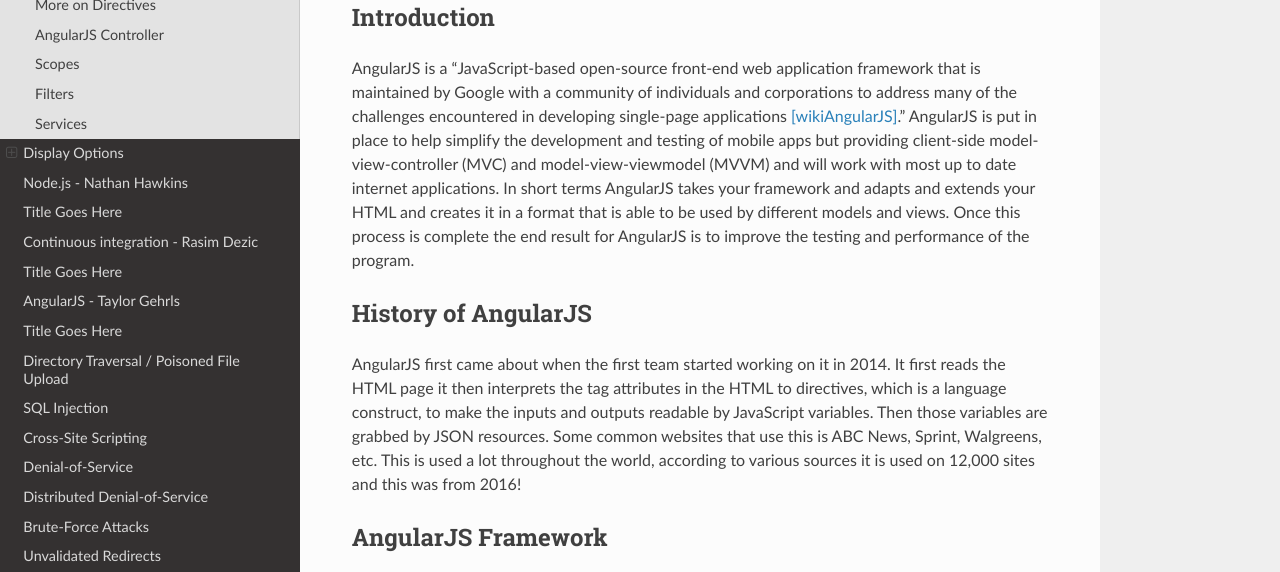
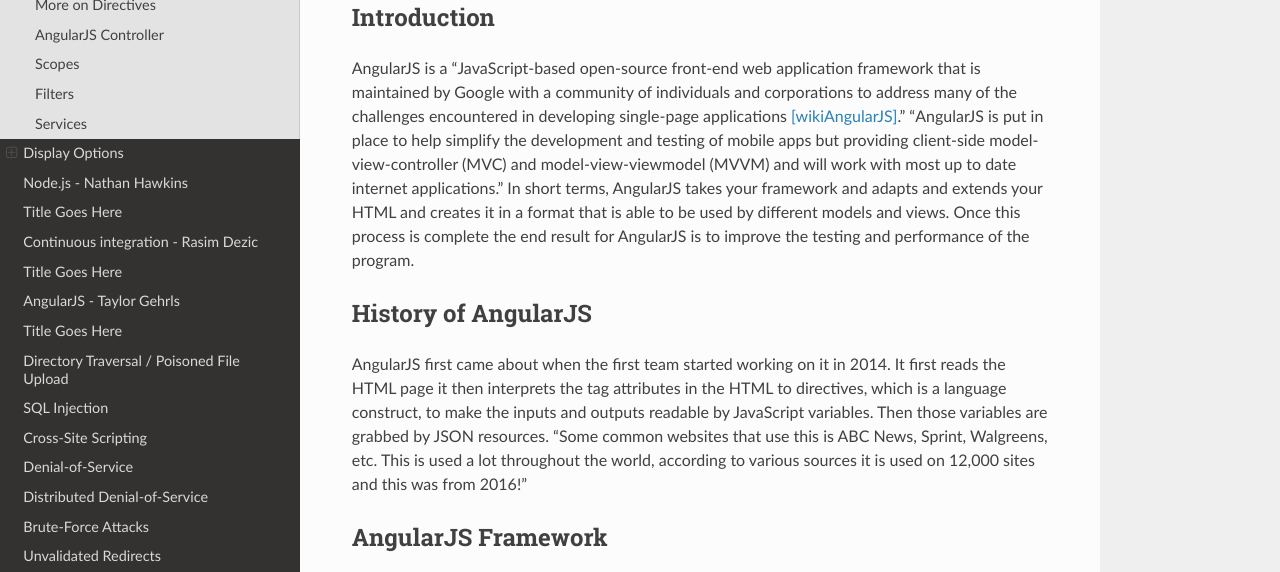
Before and after one commit to pvcraven/2017_web_security, a Sphinx documentation site: the page built from source/final/morgan/index.rst, in a window 1280 px wide and 900 px high. Shown: the part 159-731 px from the top of the window. Built offline with Sphinx 7.4.7 and the Read the Docs theme 2.0.0, drawn with Linux system fonts in a browser that asks for light colours; some of the changed text lies outside the part shown.

Commit message:
no message

```diff
--- a/source/final/morgan/index.rst
+++ b/source/final/morgan/index.rst
@@ -4,12 +4,12 @@
 Introduction
 -------------
 
-AngularJS is a "JavaScript-based open-source front-end web application framework that is maintained by Google with a community of individuals and corporations to address many of the challenges encountered in developing single-page applications [wikiAngularJS]_." AngularJS is put in place to help simplify the development and testing of mobile apps but providing client-side model-view-controller (MVC) and model-view-viewmodel (MVVM) and will work with most up to date internet applications. In short terms AngularJS takes your framework and adapts and extends your HTML and creates it in a format that is able to be used by different models and views. Once this process is complete the end result for AngularJS is to improve the testing and performance of the program.
+AngularJS is a "JavaScript-based open-source front-end web application framework that is maintained by Google with a community of individuals and corporations to address many of the challenges encountered in developing single-page applications [wikiAngularJS]_." "AngularJS is put in place to help simplify the development and testing of mobile apps but providing client-side model-view-controller (MVC) and model-view-viewmodel (MVVM) and will work with most up to date internet applications." In short terms, AngularJS takes your framework and adapts and extends your HTML and creates it in a format that is able to be used by different models and views. Once this process is complete the end result for AngularJS is to improve the testing and performance of the program.
 
 History of AngularJS
 ---------------------
 
-AngularJS first came about when the first team started working on it in 2014. It first reads the HTML page it then interprets the tag attributes in the HTML to directives, which is a language construct, to make the inputs and outputs readable by JavaScript variables. Then those variables are grabbed by JSON resources. Some common websites that use this is ABC News, Sprint, Walgreens, etc. This is used a lot throughout the world, according to various sources it is used on 12,000 sites and this was from 2016!
+AngularJS first came about when the first team started working on it in 2014. It first reads the HTML page it then interprets the tag attributes in the HTML to directives, which is a language construct, to make the inputs and outputs readable by JavaScript variables. Then those variables are grabbed by JSON resources. "Some common websites that use this is ABC News, Sprint, Walgreens, etc. This is used a lot throughout the world, according to various sources it is used on 12,000 sites and this was from 2016!"
 
 AngularJS Framework
 --------------------
```
Also changed, not shown: other parts of source/final/morgan/index.rst (+2 -2 lines).
